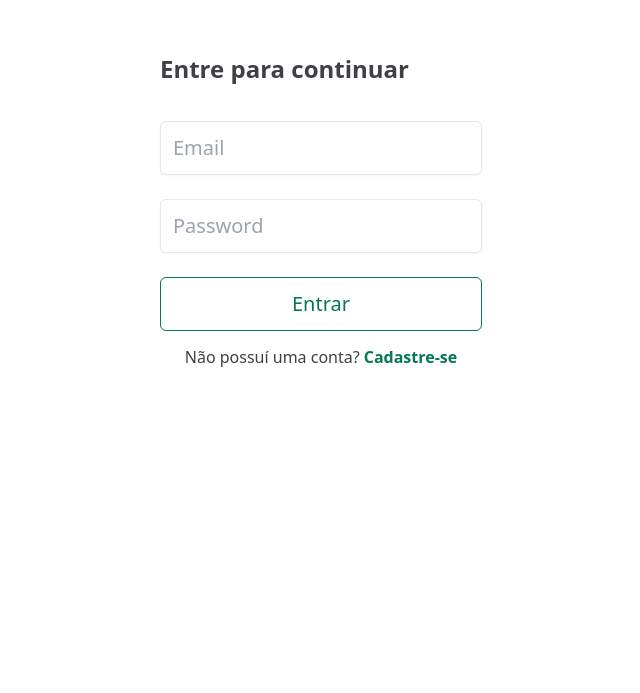
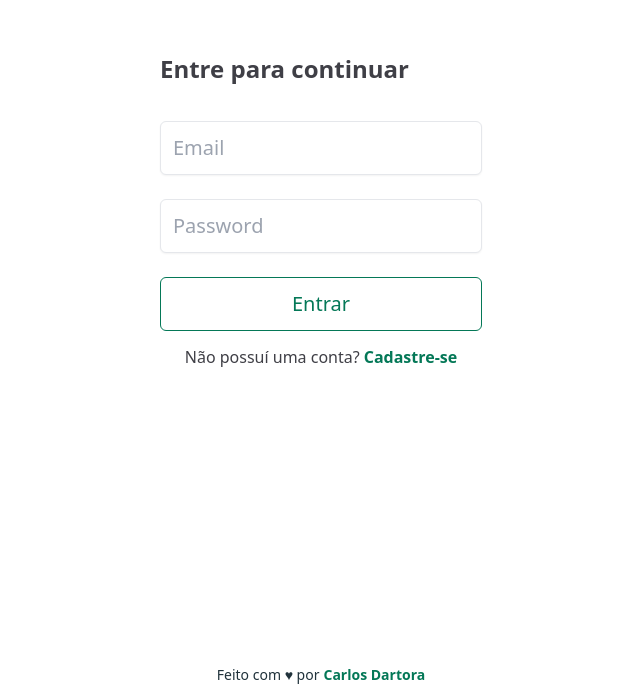
Before and after one commit to cdartora/payment-report, a React (Vite) app in the folder frontend/: page /login in a window 1280 px wide. Shown: the part 107-800 px from the top of the page, without its empty margins (319-959 px from the left). Built offline with nearby package versions, Linux system fonts and the light colour scheme.

Commit message:
feat(login/register): adiciona footer ao pé da página

```diff
--- a/frontend/src/pages/Login.tsx
+++ b/frontend/src/pages/Login.tsx
@@ -3,6 +3,7 @@ import React, {useState} from 'react';
 import {useNavigate} from 'react-router-dom';
 import {requestLogin} from '../services/api';
 import {CircleNotch, WarningCircle} from 'phosphor-react';
+import Footer from '../components/Footer';
 
 export default function Login() {
 	const [password, setPassword] = useState<string>('');
@@ -119,6 +120,7 @@ export default function Login() {
 					</div>
 				</form>
 			</div>
+			<Footer />
 		</div >
 	);
 }
--- a/frontend/src/pages/Register.tsx
+++ b/frontend/src/pages/Register.tsx
@@ -4,6 +4,7 @@ import {useNavigate} from 'react-router-dom';
 import {requestLogin, requestRegister} from '../services/api';
 import {CircleNotch, WarningCircle} from 'phosphor-react';
 import type {AxiosError} from 'axios';
+import Footer from '../components/Footer';
 
 export default function Register() {
 	const [password, setPassword] = useState<string>('');
@@ -153,6 +154,7 @@ export default function Register() {
 					</div>
 				</form>
 			</div>
-		</div >
+			<Footer />
+		</div>
 	);
 }
```
